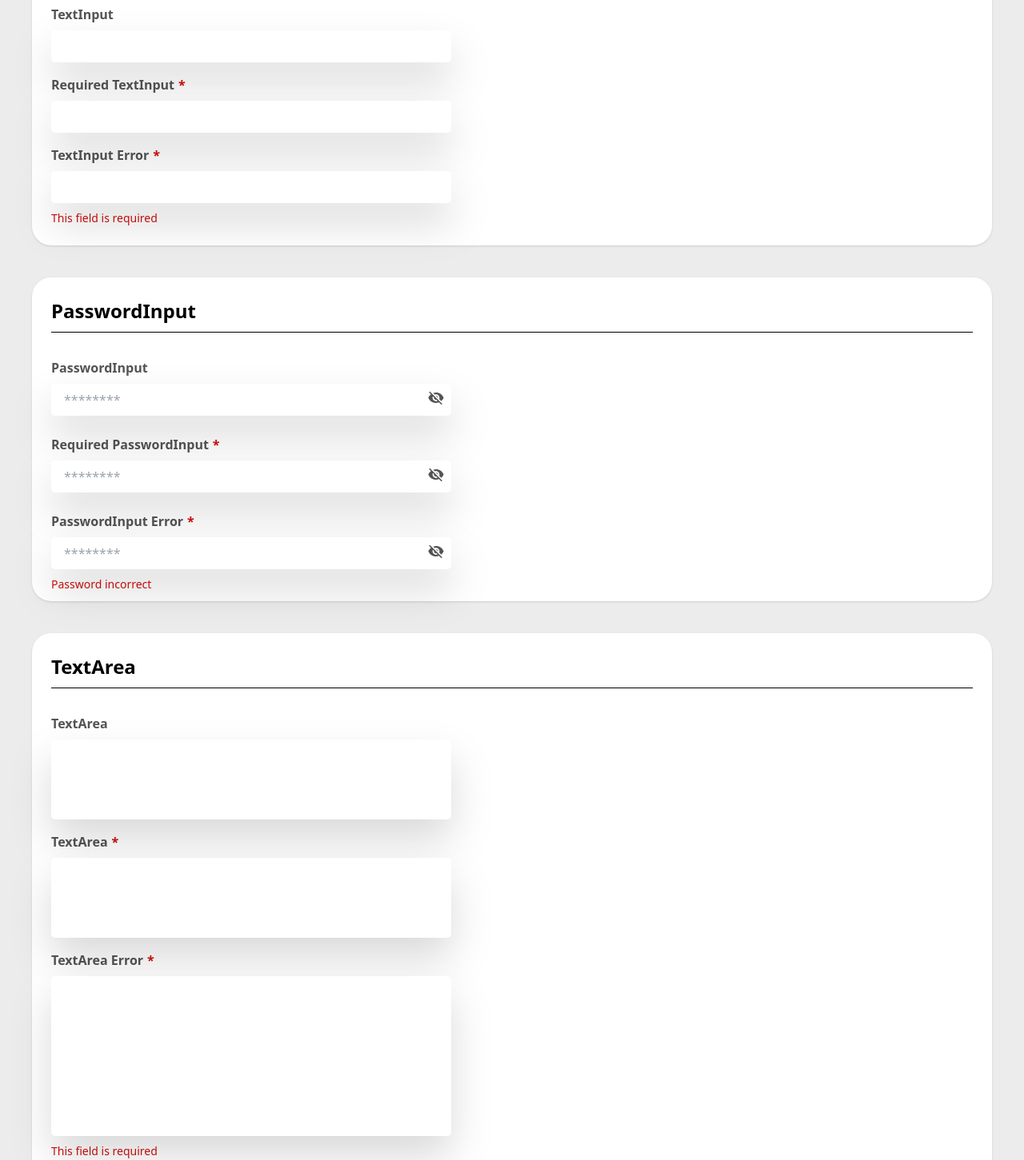
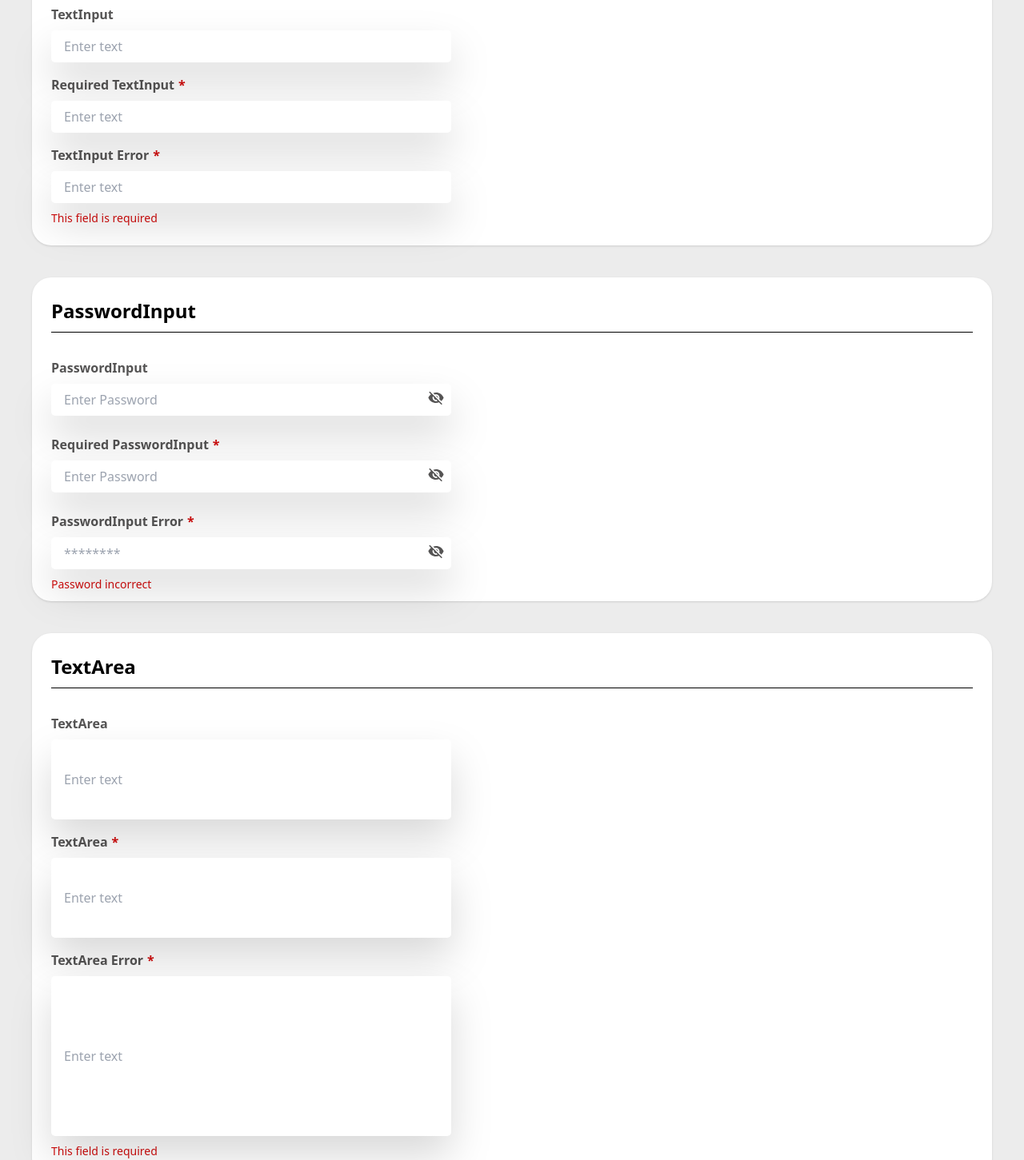
Before and after one commit to Rafidulemon/hr_mgt, a React (Vite) app: page /atoms in a window 1280 px wide. Shown: the part 220-1671 px from the top of the page at 80% size. Built offline with nearby package versions, Linux system fonts and the light colour scheme.

Commit message:
TextArea done

```diff
--- a/src/pages/atoms/index.tsx
+++ b/src/pages/atoms/index.tsx
@@ -24,15 +24,21 @@ function Atoms() {
       <Card className="p-6 gap-2 grid grid-cols-2">
         <span className="col-span-2 text-[24px] font-bold">TextInput</span>
         <line className="col-span-2 w-full border-b border-black mb-6" />
-        <TextInput label="TextInput" className="col-span-2 w-[500px]" />
+        <TextInput
+          label="TextInput"
+          placeholder="Enter text"
+          className="col-span-2 w-[500px]"
+        />
         <TextInput
           isRequired
           label="Required TextInput"
+          placeholder="Enter text"
           className="col-span-2 w-[500px]"
         />
         <TextInput
           isRequired
           label="TextInput Error"
+          placeholder="Enter text"
           className="w-[500px]"
           error={mockError}
         />
@@ -41,10 +47,15 @@ function Atoms() {
       <Card className="p-6 gap-2 grid grid-cols-2">
         <span className="col-span-2 text-[24px] font-bold">PasswordInput</span>
         <line className="col-span-2 w-full border-b border-black mb-6" />
-        <PasswordInput label="PasswordInput" className="col-span-2 w-[500px]" />
+        <PasswordInput
+          label="PasswordInput"
+          placeholder="Enter Password"
+          className="col-span-2 w-[500px]"
+        />
         <PasswordInput
           isRequired
           label="Required PasswordInput"
+          placeholder="Enter Password"
           className="col-span-2 w-[500px]"
         />
         <PasswordInput
@@ -58,13 +69,23 @@ function Atoms() {
       <Card className="h-full p-6 gap-2 grid grid-cols-2">
         <span className="col-span-2 text-[24px] font-bold">TextArea</span>
         <line className="col-span-2 w-full border-b border-black mb-6" />
-        <TextArea label="TextArea" className="col-span-2 w-[500px]" />
-        <TextArea label="TextArea" isRequired className="col-span-2 w-[500px]" />
+        <TextArea
+          label="TextArea"
+          placeholder="Enter text"
+          className="col-span-2 w-[500px]"
+        />
+        <TextArea
+          label="TextArea"
+          placeholder="Enter text"
+          isRequired
+          className="col-span-2 w-[500px]"
+        />
         <TextArea
           isRequired
           label="TextArea Error"
           className="w-[500px]"
           height="200px"
+          placeholder="Enter text"
           error={mockError}
         />
       </Card>
```
